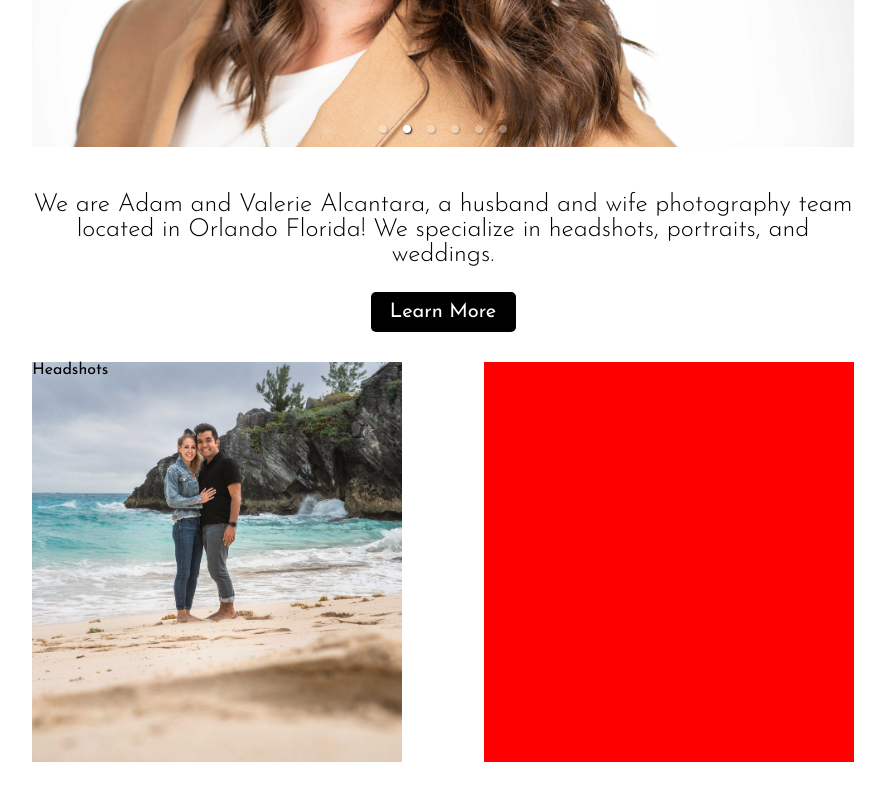
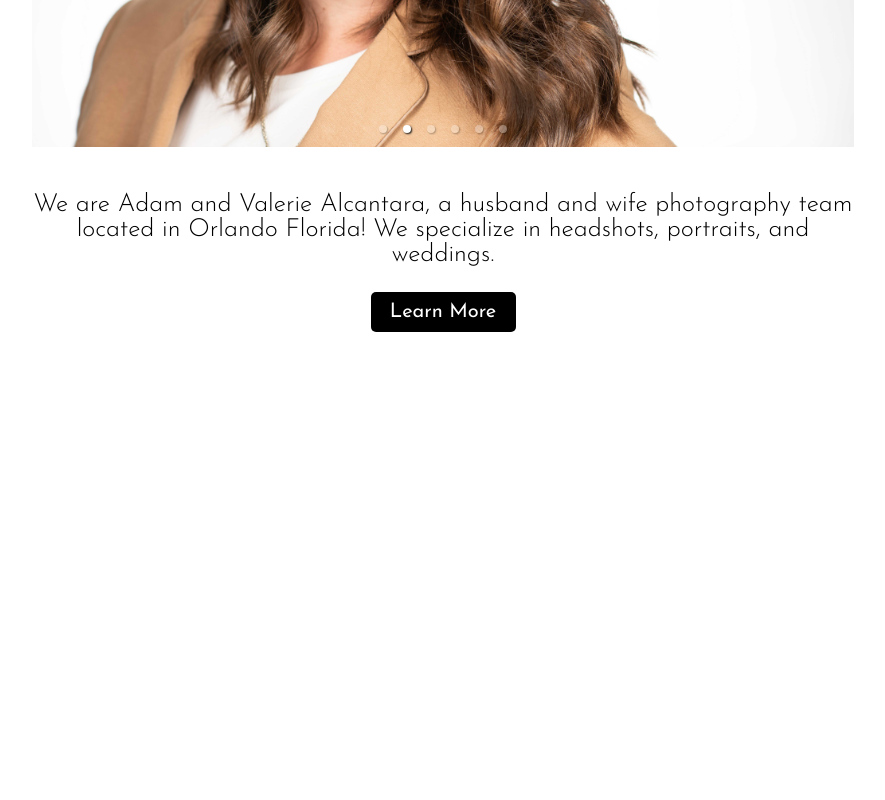
Before and after one commit to adamalcantara/avalcantaraphotography, a React (Create React App) app: page / in a window 1280 px wide. Shown: the part 734-1534 px from the top of the page, without its empty margins (197-1082 px from the left). After the commit the page ends 1141 px from the top, so only its background shows below. Built offline with nearby package versions, Linux system fonts and the light colour scheme.

Commit message:
Deleted everything

```diff
--- a/src/Pages/Home/Home.css
+++ b/src/Pages/Home/Home.css
@@ -30,31 +30,8 @@
     cursor: pointer;
 }
 
-#photoLinks {
-    width: 65%;
-    margin: 0 auto;
-    margin-top: 30px;
-    display: flex;
-    flex-direction: row;
-    justify-content: space-between;
-}
 
-.photoTypes {
-    width: 45%;
-    background-color: red;
-    height: 400px;
-}
 
-.photoTypes img {
-    width: 100%;
-    height: auto;
-}
-
-#headshots {
-    background-image: url(../../img/usbeach.jpg);
-    background-size: cover;
-    background-position: center;
-}
 
 
 
--- a/src/Pages/Home/Home.js
+++ b/src/Pages/Home/Home.js
@@ -3,8 +3,6 @@ import { Link } from "react-router-dom"
 import "./Home.css"
 
 import Carousel from "../../Components/CarouselComponent/CarouselComponent"
-
-import usBeach from "../../img/usbeach.jpg"
 
 const Home = () => {
   return (
@@ -15,17 +13,6 @@ const Home = () => {
           <Link to="/about" id="learnMore">Learn More</Link>
       </div>
 
-      <div id="photoLinks">
-
-        <div id="headshots" className="photoTypes">
-          <div className='overlay'>
-            Headshots
-          </div>
-        </div>
-
-        <div id="portraits" className="photoTypes">
-        </div>
-      </div>
     </div>
   )
 }
```
